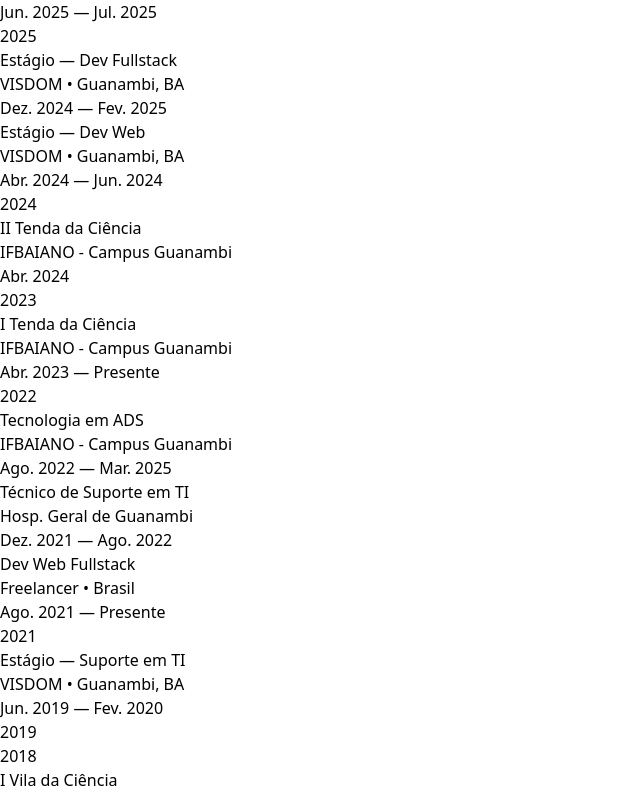
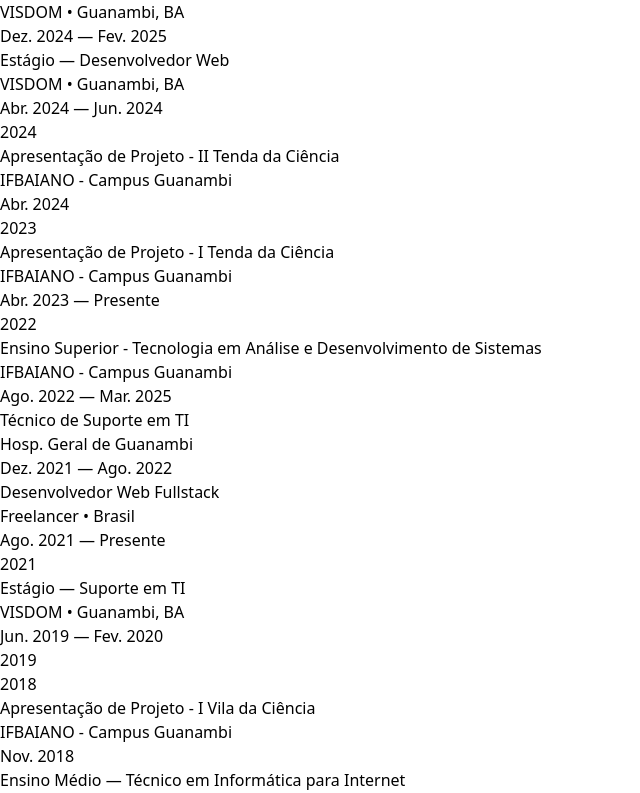
Before and after one commit to pedroluca/my-portfolio-2024, a React (Vite) app: page / in a window 1280 px wide. Shown: the part 3707-4500 px from the top of the page, without its empty margins (0-640 px from the left). Built offline with nearby package versions, Linux system fonts and the light colour scheme.

Commit message:
refactor: adjust career data

```diff
--- a/src/components/about/academic-career-list.tsx
+++ b/src/components/about/academic-career-list.tsx
@@ -4,13 +4,13 @@
   return (
     <section className='flex flex-col gap-5'>
       <h2 className='text-2xl font-semibold'>Carreira Acadêmica</h2>
-      <CareerCard
+      {/* <CareerCard
         side='right'
         theme={theme}
         title='II Tenda da Ciência - Sistema para 1ª Olimpíadas Científicas'
         place='IF Baiano - Campus Guanambi • Guanambi, Bahia, Brasil'
         period='Abr. 2024'
-      />
+      /> */}
       <CareerCard
         side='right'
         theme={theme}
--- a/src/components/about/career-timeline-data.ts
+++ b/src/components/about/career-timeline-data.ts
@@ -36,7 +36,7 @@
   {
     id: 'cna',
     side: 'right',
-    title: 'CNA Master in English',
+    title: 'Curso de Inglês - CNA Master in English',
     place: 'CNA • Guanambi, BA',
     start: [2016, 0],
     end: [2022, 11],
@@ -44,7 +44,7 @@
   {
     id: 'em-tecnico',
     side: 'right',
-    title: 'Ensino Médio — Técnico em Informática',
+    title: 'Ensino Médio — Técnico em Informática para Internet',
     place: 'IFBAIANO - Campus Guanambi',
     start: [2018, 0],
     end: [2021, 7],
@@ -52,7 +52,7 @@
   {
     id: 'vila-ciencia',
     side: 'right',
-    title: 'I Vila da Ciência',
+    title: 'Apresentação de Projeto - I Vila da Ciência',
     place: 'IFBAIANO - Campus Guanambi',
     start: [2018, 10],
     isEvent: true,
@@ -60,7 +60,7 @@
   {
     id: 'ads',
     side: 'right',
-    title: 'Tecnologia em ADS',
+    title: 'Ensino Superior - Tecnologia em Análise e Desenvolvimento de Sistemas',
     place: 'IFBAIANO - Campus Guanambi',
     start: [2022, 7],
     end: [2025, 2],
@@ -68,7 +68,7 @@
   {
     id: '2-tenda-ciencia',
     side: 'right',
-    title: 'II Tenda da Ciência',
+    title: 'Apresentação de Projeto - II Tenda da Ciência',
     place: 'IFBAIANO - Campus Guanambi',
     start: [2024, 3],
     isEvent: true,
@@ -76,7 +76,7 @@
   {
     id: '1-tenda-ciencia',
     side: 'right',
-    title: 'I Tenda da Ciência',
+    title: 'Apresentação de Projeto - I Tenda da Ciência',
     place: 'IFBAIANO - Campus Guanambi',
     start: [2023, 3],
   },
@@ -93,7 +93,7 @@
   {
     id: 'freelancer',
     side: 'left',
-    title: 'Dev Web Fullstack',
+    title: 'Desenvolvedor Web Fullstack',
     place: 'Freelancer • Brasil',
     start: [2021, 7],
   },
@@ -108,7 +108,7 @@
   {
     id: 'estagio-dev-web',
     side: 'left',
-    title: 'Estágio — Dev Web',
+    title: 'Estágio — Desenvolvedor Web',
     place: 'VISDOM • Guanambi, BA',
     start: [2024, 3],
     end: [2024, 5],
@@ -116,7 +116,7 @@
   {
     id: 'estagio-dev-fullstack',
     side: 'left',
-    title: 'Estágio — Dev Fullstack',
+    title: 'Estágio — Desenvolvedor Fullstack',
     place: 'VISDOM • Guanambi, BA',
     start: [2024, 11],
     end: [2025, 1],
@@ -124,7 +124,7 @@
   {
     id: 'estagio-procede',
     side: 'left',
-    title: 'Estágio — Dev Fullstack',
+    title: 'Estágio — Desenvolvedor Fullstack',
     place: 'PROCEDE • Salvador, BA',
     start: [2025, 5],
     end: [2025, 6],
@@ -132,7 +132,7 @@
   {
     id: 'procede',
     side: 'left',
-    title: 'Dev Fullstack',
+    title: 'Desenvolvedor Fullstack',
     place: 'PROCEDE • Salvador, BA',
     start: [2025, 6],
   },
```
